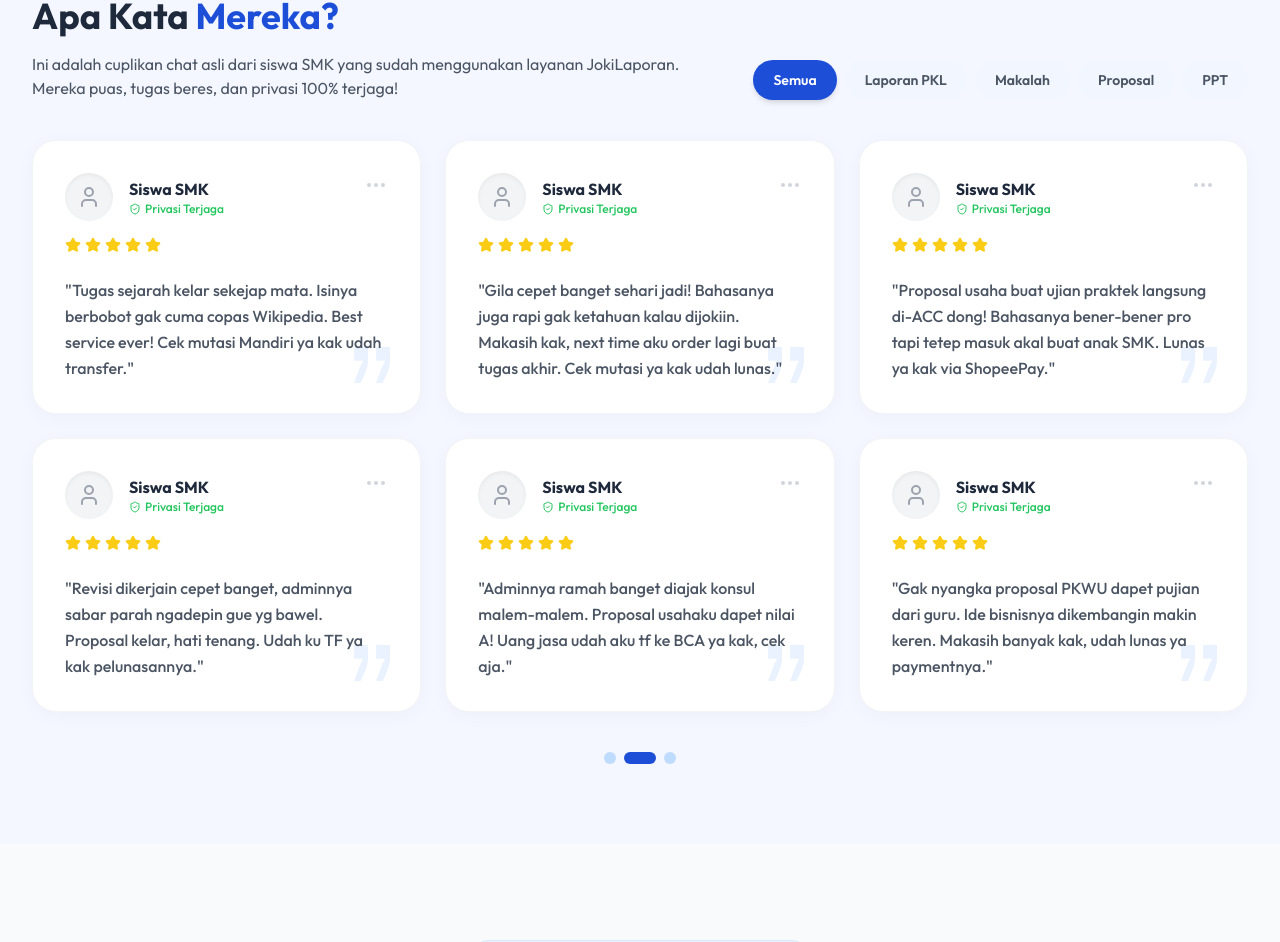
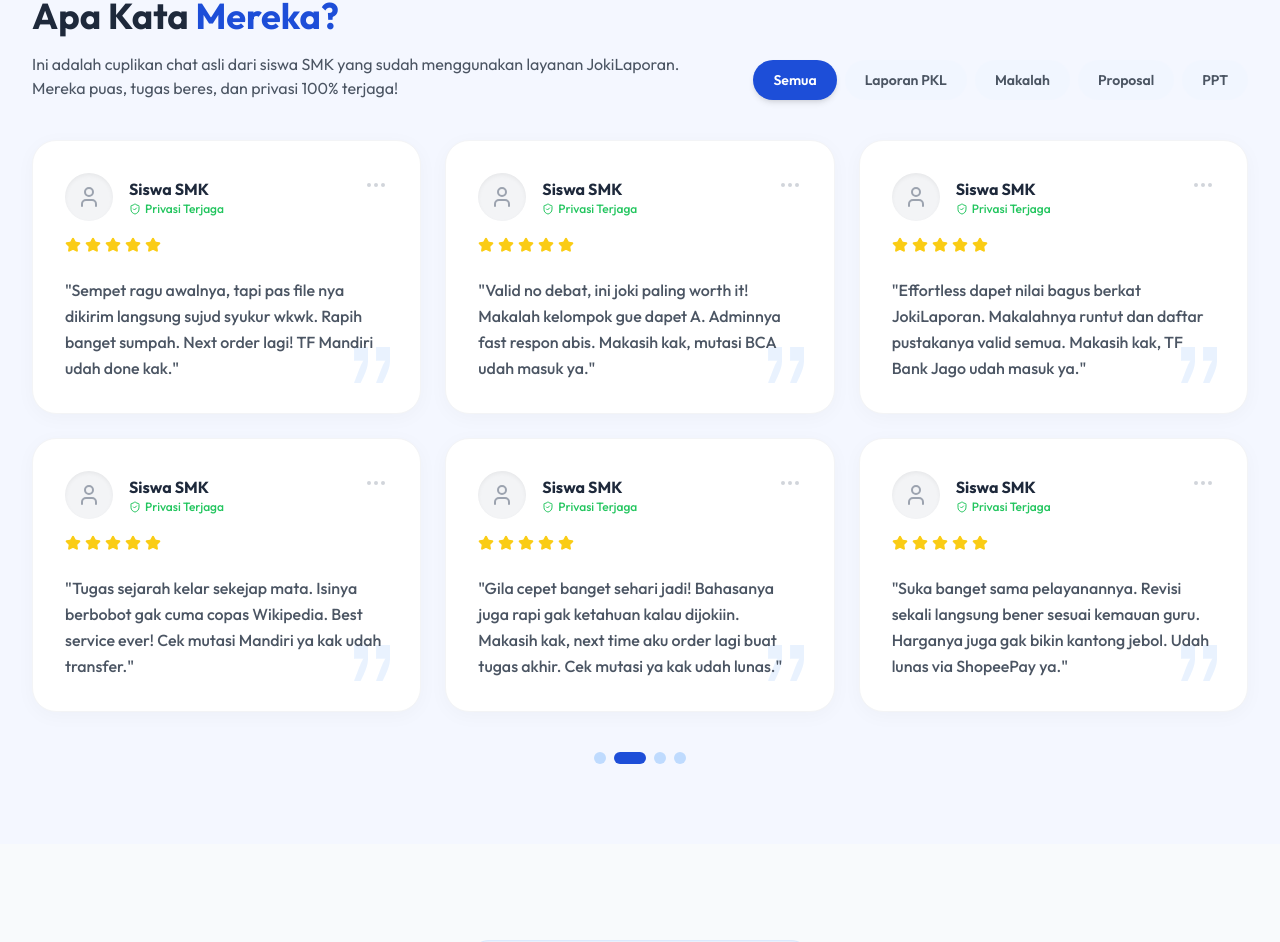
Before and after one commit to Hendi-Firmansah333/Joki-Laporan-SMK, a React (Vite) app: page / in a window 1280 px wide. Shown: the part 3744-4686 px from the top of the page. Built offline with nearby package versions, Linux system fonts and the light colour scheme.

Commit message:
feat: make testimonials data varied and non-monotonous per category

```diff
--- a/src/App.jsx
+++ b/src/App.jsx
@@ -101,25 +101,34 @@ const TestimonialsSection = () => {
   const [activeIndex, setActiveIndex] = React.useState(0);
 
   const testimonials = [
+    // 7 Laporan PKL
     { category: "Laporan PKL", content: "Gokil sih kak! Laporan PKL gue beres dalam semalam. Typo zero, format rapi bgt. Dosen pembimbing sampe speechless. Payment lunas via Dana ya kak! 🔥", rating: 5, id: 1 },
     { category: "Laporan PKL", content: "Sat set banget pelayanannya! Awalnya overthinking takut ketahuan, ternyata bahasanya natural bgt kek ngetik sendiri. Lunas ya kak pelunasannya via Gopay.", rating: 5, id: 2 },
     { category: "Laporan PKL", content: "Penyelamat hidup pas lagi mepet deadline. Gak nyampe 24 jam udah dikirim draftnya. Mantap pol! Transferan sisa udah beres ya kak.", rating: 5, id: 3 },
     { category: "Laporan PKL", content: "Laporan magang kelar tanpa pusing mikirin bab 4! Analisanya dapet banget. Worth every penny lah pokoknya. Udah trf via Dana kak 🙏", rating: 5, id: 4 },
+    { category: "Laporan PKL", content: "Bener-bener anti ribet club! Adminnya asik diajak diskusi soal format laporan yang ribet dari sekolah. Hasilnya? Perfect! Lunas ya kak via OVO.", rating: 5, id: 5 },
+    { category: "Laporan PKL", content: "Wah parah sih ini ngebantu banget buat anak STM yang sibuk praktek. Laporannya detail dan sesuai sama kegiatan bengkel. Mutasi BCA aman ya kak.", rating: 5, id: 6 },
+    { category: "Laporan PKL", content: "Sempet ragu awalnya, tapi pas file nya dikirim langsung sujud syukur wkwk. Rapih banget sumpah. Next order lagi! TF Mandiri udah done kak.", rating: 5, id: 7 },
 
-    { category: "Makalah", content: "Valid no debat, ini joki paling worth it! Makalah kelompok gue dapet A. Adminnya fast respon abis. Makasih kak, mutasi BCA udah masuk ya.", rating: 5, id: 5 },
-    { category: "Makalah", content: "Effortless dapet nilai bagus berkat JokiLaporan. Makalahnya runtut dan daftar pustakanya valid semua. Makasih kak, TF Bank Jago udah masuk ya.", rating: 5, id: 6 },
-    { category: "Makalah", content: "Tugas sejarah kelar sekejap mata. Isinya berbobot gak cuma copas Wikipedia. Best service ever! Cek mutasi Mandiri ya kak udah transfer.", rating: 5, id: 7 },
-    { category: "Makalah", content: "Gila cepet banget sehari jadi! Bahasanya juga rapi gak ketahuan kalau dijokiin. Makasih kak, next time aku order lagi buat tugas akhir. Cek mutasi ya kak udah lunas.", rating: 5, id: 8 },
+    // 5 Makalah
+    { category: "Makalah", content: "Valid no debat, ini joki paling worth it! Makalah kelompok gue dapet A. Adminnya fast respon abis. Makasih kak, mutasi BCA udah masuk ya.", rating: 5, id: 8 },
+    { category: "Makalah", content: "Effortless dapet nilai bagus berkat JokiLaporan. Makalahnya runtut dan daftar pustakanya valid semua. Makasih kak, TF Bank Jago udah masuk ya.", rating: 5, id: 9 },
+    { category: "Makalah", content: "Tugas sejarah kelar sekejap mata. Isinya berbobot gak cuma copas Wikipedia. Best service ever! Cek mutasi Mandiri ya kak udah transfer.", rating: 5, id: 10 },
+    { category: "Makalah", content: "Gila cepet banget sehari jadi! Bahasanya juga rapi gak ketahuan kalau dijokiin. Makasih kak, next time aku order lagi buat tugas akhir. Cek mutasi ya kak udah lunas.", rating: 5, id: 11 },
+    { category: "Makalah", content: "Suka banget sama pelayanannya. Revisi sekali langsung bener sesuai kemauan guru. Harganya juga gak bikin kantong jebol. Udah lunas via ShopeePay ya.", rating: 5, id: 12 },
 
-    { category: "Proposal", content: "Proposal usaha buat ujian praktek langsung di-ACC dong! Bahasanya bener-bener pro tapi tetep masuk akal buat anak SMK. Lunas ya kak via ShopeePay.", rating: 5, id: 9 },
-    { category: "Proposal", content: "Revisi dikerjain cepet banget, adminnya sabar parah ngadepin gue yg bawel. Proposal kelar, hati tenang. Udah ku TF ya kak pelunasannya.", rating: 5, id: 10 },
-    { category: "Proposal", content: "Adminnya ramah banget diajak konsul malem-malem. Proposal usahaku dapet nilai A! Uang jasa udah aku tf ke BCA ya kak, cek aja.", rating: 5, id: 11 },
-    { category: "Proposal", content: "Gak nyangka proposal PKWU dapet pujian dari guru. Ide bisnisnya dikembangin makin keren. Makasih banyak kak, udah lunas ya paymentnya.", rating: 5, id: 12 },
+    // 3 Proposal
+    { category: "Proposal", content: "Proposal usaha buat ujian praktek langsung di-ACC dong! Bahasanya bener-bener pro tapi tetep masuk akal buat anak SMK. Lunas ya kak via ShopeePay.", rating: 5, id: 13 },
+    { category: "Proposal", content: "Revisi dikerjain cepet banget, adminnya sabar parah ngadepin gue yg bawel. Proposal kelar, hati tenang. Udah ku TF ya kak pelunasannya.", rating: 5, id: 14 },
+    { category: "Proposal", content: "Adminnya ramah banget diajak konsul malem-malem. Proposal usahaku dapet nilai A! Uang jasa udah aku tf ke BCA ya kak, cek aja.", rating: 5, id: 15 },
 
-    { category: "PPT", content: "PPT nya nyala abis bangku! 😭 Transisinya smooth, desainnya ga norak. Guruku nanya pake template apa wkwk. Payment OVO udah meluncur kak.", rating: 5, id: 13 },
-    { category: "PPT", content: "Sumpah PPT-nya cakep parah, aesthetic ala-ala Pinterest gitu. Presentasi jadi makin pede. Harga pas di kantong pelajar. Done payment ya kak!", rating: 5, id: 14 },
-    { category: "PPT", content: "Keren pol! Animasi dan fontnya pas, gak lebay. Langsung siap presentasi besok. Thank you JokiLaporan, payment udah masuk OVO ya.", rating: 5, id: 15 },
-    { category: "PPT", content: "Beneran dibikin interaktif! Gak ngebosenin sumpah, temen-temen sekelas pada nanya bikin di mana. Lunas ya kak payment via Dana.", rating: 5, id: 16 }
+    // 6 PPT
+    { category: "PPT", content: "PPT nya nyala abis bangku! 😭 Transisinya smooth, desainnya ga norak. Guruku nanya pake template apa wkwk. Payment OVO udah meluncur kak.", rating: 5, id: 16 },
+    { category: "PPT", content: "Sumpah PPT-nya cakep parah, aesthetic ala-ala Pinterest gitu. Presentasi jadi makin pede. Harga pas di kantong pelajar. Done payment ya kak!", rating: 5, id: 17 },
+    { category: "PPT", content: "Keren pol! Animasi dan fontnya pas, gak lebay. Langsung siap presentasi besok. Thank you JokiLaporan, payment udah masuk OVO ya.", rating: 5, id: 18 },
+    { category: "PPT", content: "Beneran dibikin interaktif! Gak ngebosenin sumpah, temen-temen sekelas pada nanya bikin di mana. Lunas ya kak payment via Dana.", rating: 5, id: 19 },
+    { category: "PPT", content: "Desain minimalis elegan persis kayak yang gue mau. Pengaturannya rapi, teks nya poin-poin gak panjang lebar. Mantap, lunas ya kak via Gopay.", rating: 5, id: 20 },
+    { category: "PPT", content: "Slide nya keren banget ada infografisnya segala! Kelompokku jadi juara 1 pas presentasi. Asli recommended. TF BRI udah masuk ya kak.", rating: 5, id: 21 }
   ];
 
   const filteredTestimonials = filter === 'Semua' ? testimonials : testimonials.filter(t => t.category === filter);
```
